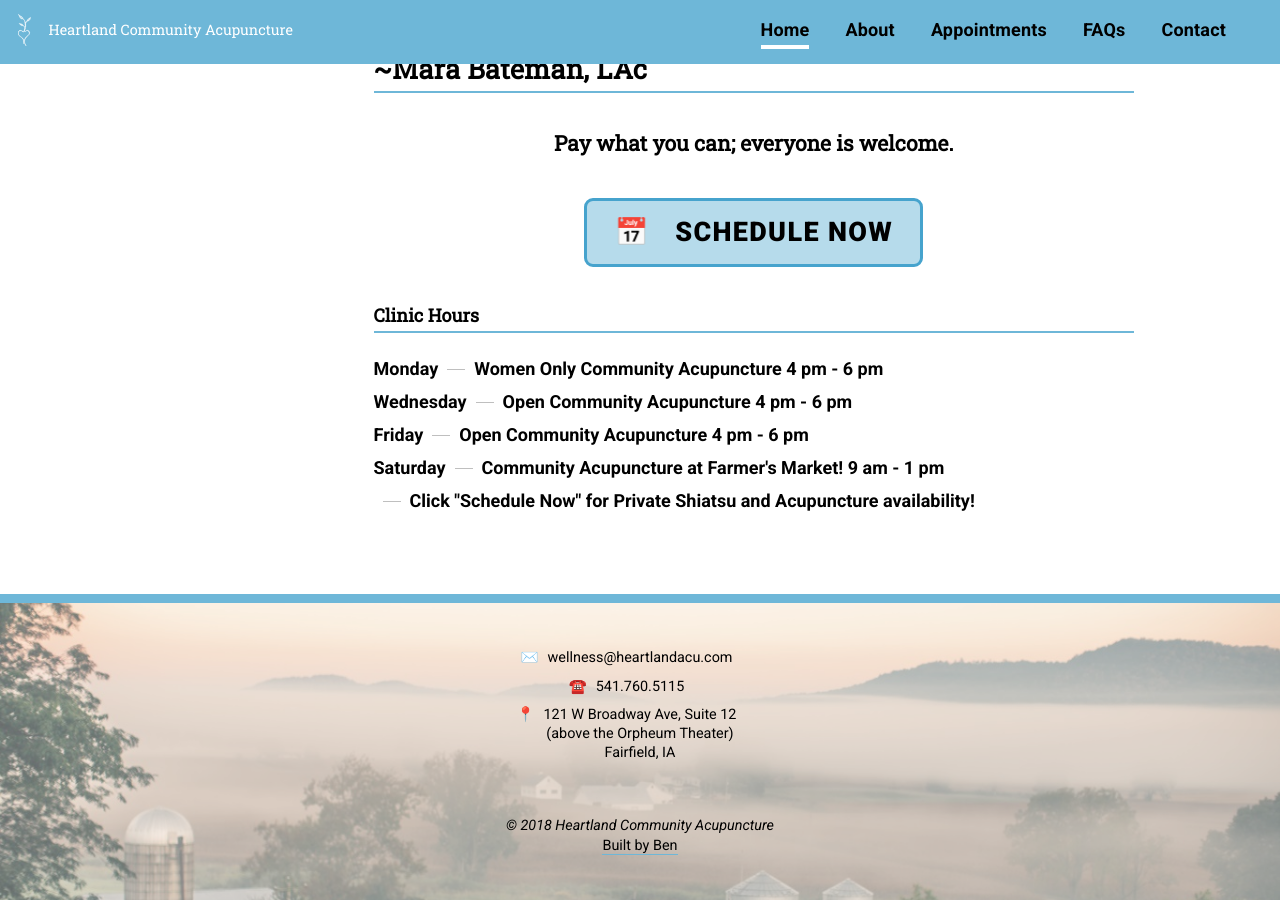
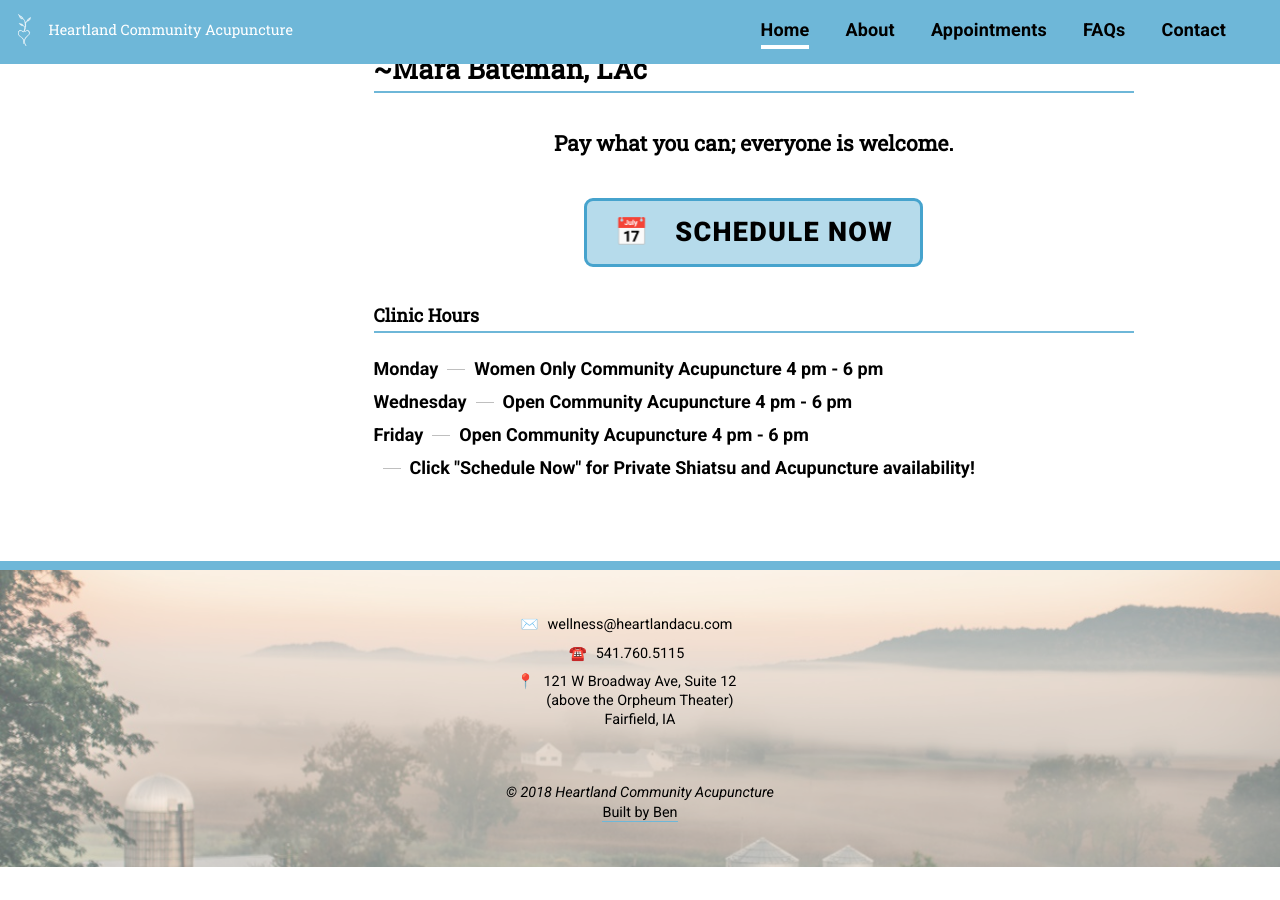
Before and after one commit to alwaysblank/heartlandacu, a Jekyll site: the page built from index.md, in a window 1280 px wide and 900 px high, scrolled down 1302 px. Built offline with Jekyll 4.4.1, drawn with Linux system fonts in a browser that asks for light colours; a script that is not in the unit is left out; after the commit the page ends 2169 px from its top, so only the background shows below that.

Commit message:
Update Settings “site”

```diff
--- a/_data/settings/site.yml
+++ b/_data/settings/site.yml
@@ -30,9 +30,4 @@ hours:
     times:
       - close: '18'
         open: '16'
-  - day: Saturday
-    note: Community Acupuncture at Farmer's Market!
-    times:
-      - close: '13'
-        open: 09
   - note: Click "Schedule Now" for Private Shiatsu and Acupuncture availability!
```
